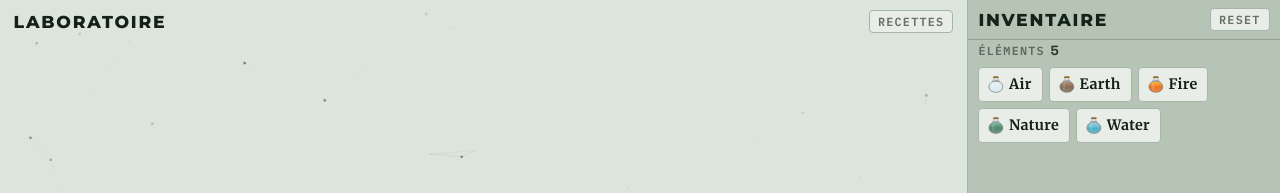
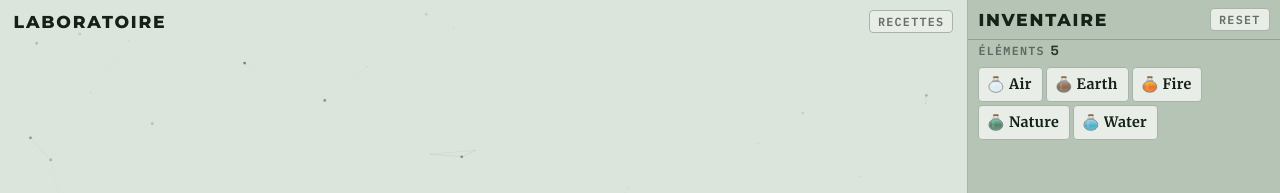
Before and after one commit to SteveRothier/Alchemix, a React (Vite) app: page /#/ in a window 1280 px wide. Shown: the top 193 px of the page. Built offline with nearby package versions, Linux system fonts and the light colour scheme.

Commit message:
Réduction du padding entre les cartes

```diff
--- a/src/components/inventory/InventoryPanel.tsx
+++ b/src/components/inventory/InventoryPanel.tsx
@@ -28,7 +28,7 @@ function InventorySection({
         <p className="lab-invEmpty pr-[0.65rem]">—</p>
       ) : (
         <div
-          className="flex flex-wrap content-start items-center justify-start gap-[6px] pr-[0.65rem]"
+          className="flex flex-wrap content-start items-center justify-start gap-[3px] pr-[0.65rem]"
           role="list"
         >
           {vials.map((vial) => (
```
